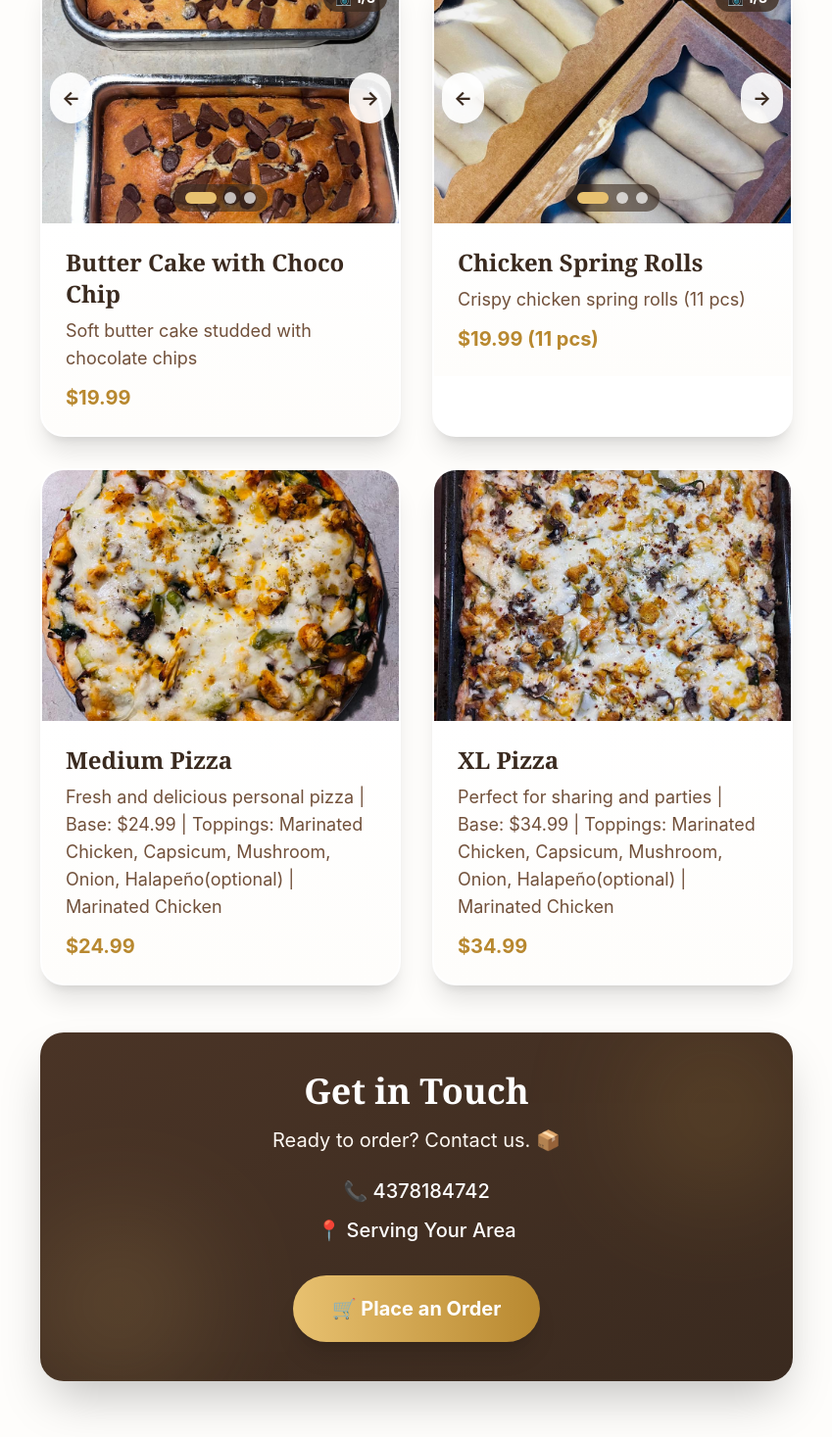
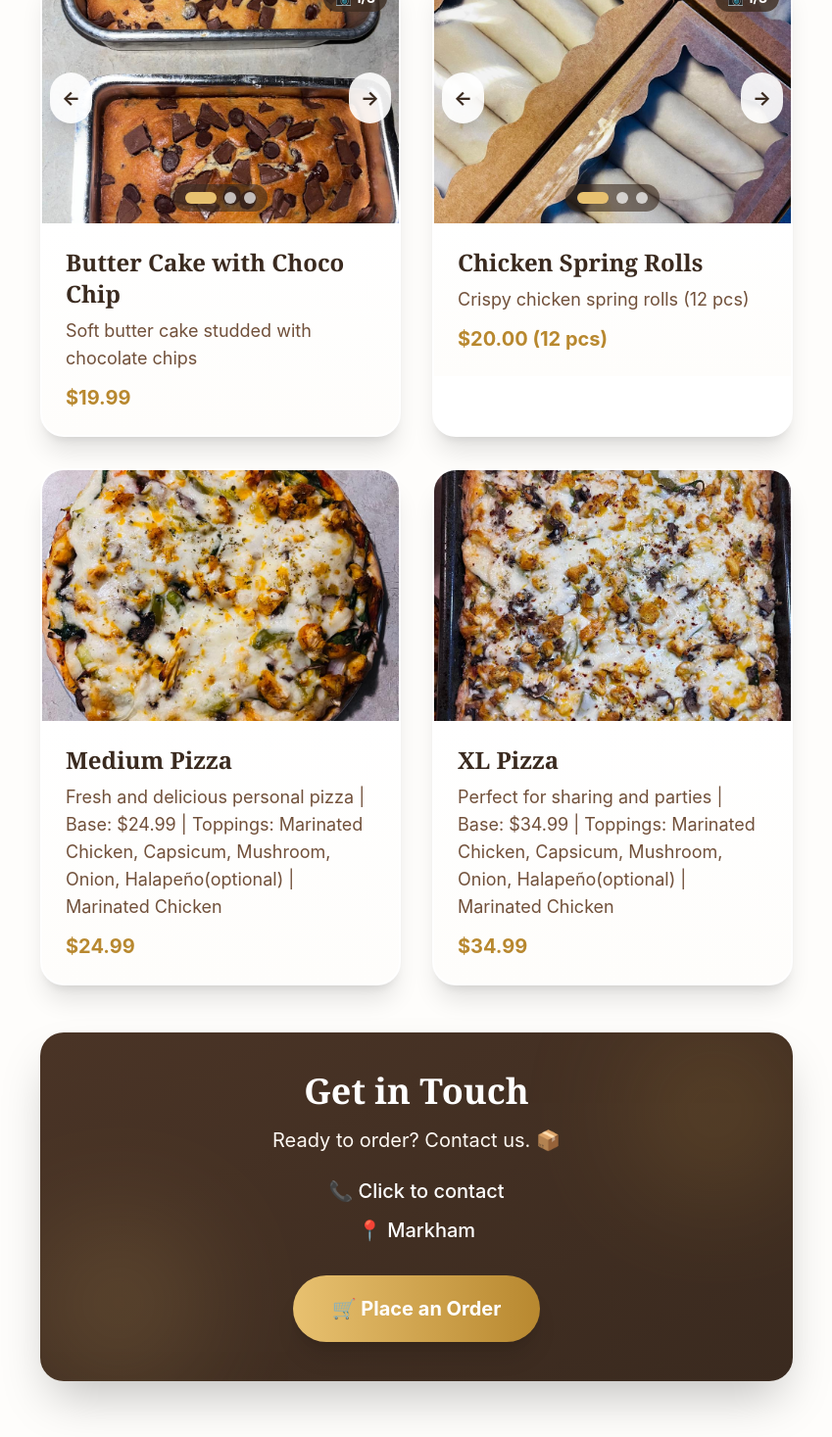
Before and after one commit to Farnazmoh/softlycovered_bakers, a Next.js app: page / in a window 1280 px wide. Shown: the part 2431-3898 px from the top of the page at 98% size, without its empty margins (215-1064 px from the left). Built offline with nearby package versions, Linux system fonts and the light colour scheme.

Commit message:
minor UI 2

```diff
--- a/app/page.tsx
+++ b/app/page.tsx
@@ -77,7 +77,7 @@ export default function Home() {
                 { name: "Dryfruits Vanilla Tea Cake", desc: "Rich vanilla cake loaded with premium dry fruits", price: "$44.99 / 1kg", images: ["/Dryfruits-Vanila tea cake.jpeg", "/DV2.jpeg", "/DV3.jpeg"] },
                 { name: "Double Chocolate Banana Bread", desc: "Moist banana bread with double chocolate chips", price: "$21.99", images: ["/D3.jpeg","/Double chocolate Banana Bread.jpeg", "/D2.jpeg" ] },
                 { name: "Butter Cake with Choco Chip", desc: "Soft butter cake studded with chocolate chips", price: "$19.99", images: ["/chocolatecake1.jpeg", "/chocolatecake2.jpeg", "/chocolatecake3.jpeg"] },
-                { name: "Chicken Spring Rolls", desc: "Crispy chicken spring rolls (11 pcs)", price: "$19.99 (11 pcs)", images: ["/rolls.jpeg", "/rolls2.jpeg", "/rolls3.jpeg"] },
+                { name: "Chicken Spring Rolls", desc: "Crispy chicken spring rolls (12 pcs)", price: "$20.00 (12 pcs)", images: ["/rolls.jpeg", "/rolls2.jpeg", "/rolls3.jpeg"] },
                 { name: "Medium Pizza", desc: "Fresh and delicious personal pizza | Base: $24.99 | Toppings: Marinated Chicken, Capsicum, Mushroom, Onion, Halapeño(optional) | Marinated Chicken", price: "$24.99", images: ["/Pizza small.jpeg"] },
                 { name: "XL Pizza", desc: "Perfect for sharing and parties | Base: $34.99 | Toppings: Marinated Chicken, Capsicum, Mushroom, Onion, Halapeño(optional)  | Marinated Chicken ", price: "$34.99 ", images: ["/pizza xxl.jpeg"] },
 
@@ -97,8 +97,8 @@ export default function Home() {
                 Ready to order? Contact us. 📦
               </p>
               <div className="space-y-3 text-xl">
-                <p className="font-medium">📞 4378184742</p>
-                <p className="font-medium">📍 Serving Your Area</p>
+                <p className="font-medium">📞 Click to contact</p>
+                <p className="font-medium">📍 Markham</p>
               </div>
               <a href="tel:4378184742" className="inline-block mt-8 bg-gradient-to-r from-gold-400 to-gold-600 hover:from-gold-500 hover:to-gold-700 text-white px-10 py-5 rounded-full text-xl font-bold transition-all shadow-xl hover:shadow-2xl transform hover:scale-105">
                 🛒 Place an Order
```
